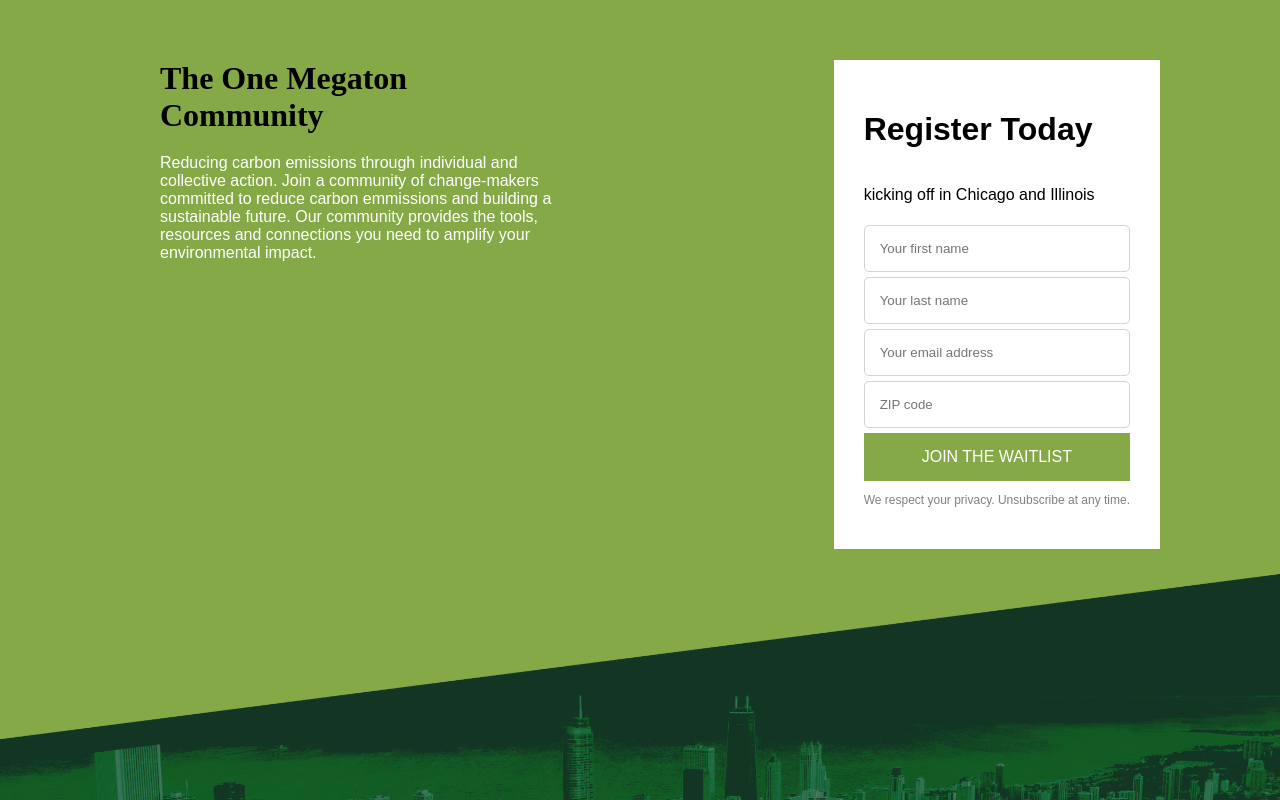
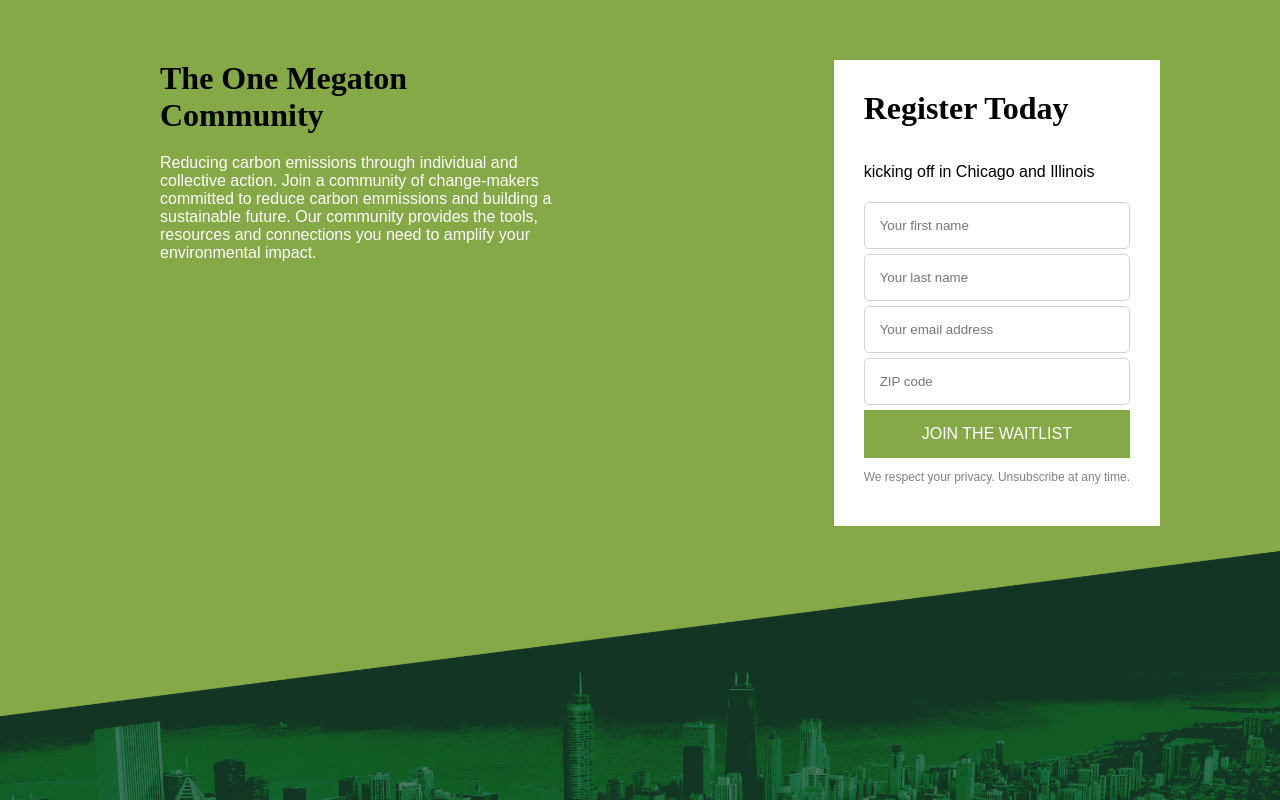
Before and after one commit to GathangaElijah/one-megaton-community, a React (Vite) app in the folder one-megaton-community/: page / in a window 1280 px wide. Shown: the top 800 px of the page. Built offline with nearby package versions, Linux system fonts and the light colour scheme.

Commit message:
refactor: changed the classname of the heading to match the global heading styles

```diff
--- a/one-megaton-community/src/RegistrationForm.jsx
+++ b/one-megaton-community/src/RegistrationForm.jsx
@@ -4,7 +4,7 @@ function RegistrationForm(){
 
     return (
 <form action="">
-        <h1>Register Today</h1>
+        <div className='main-heading'>Register Today</div>
         <p>kicking off in Chicago and Illinois</p>
         <div className="form-elements">
                 <input
```
